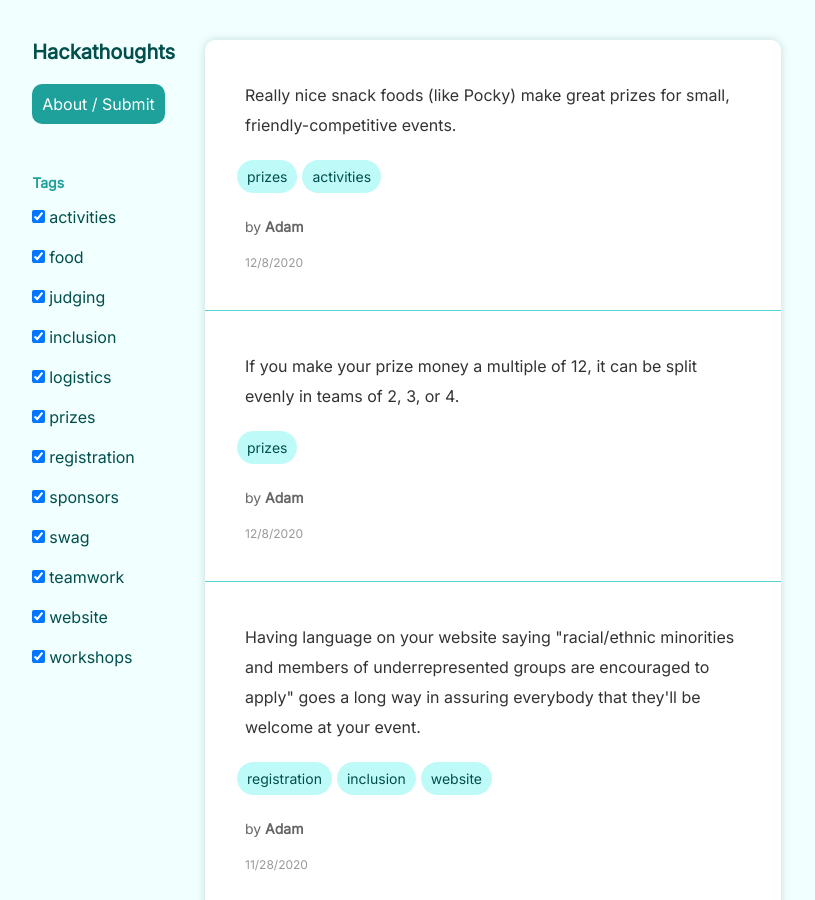
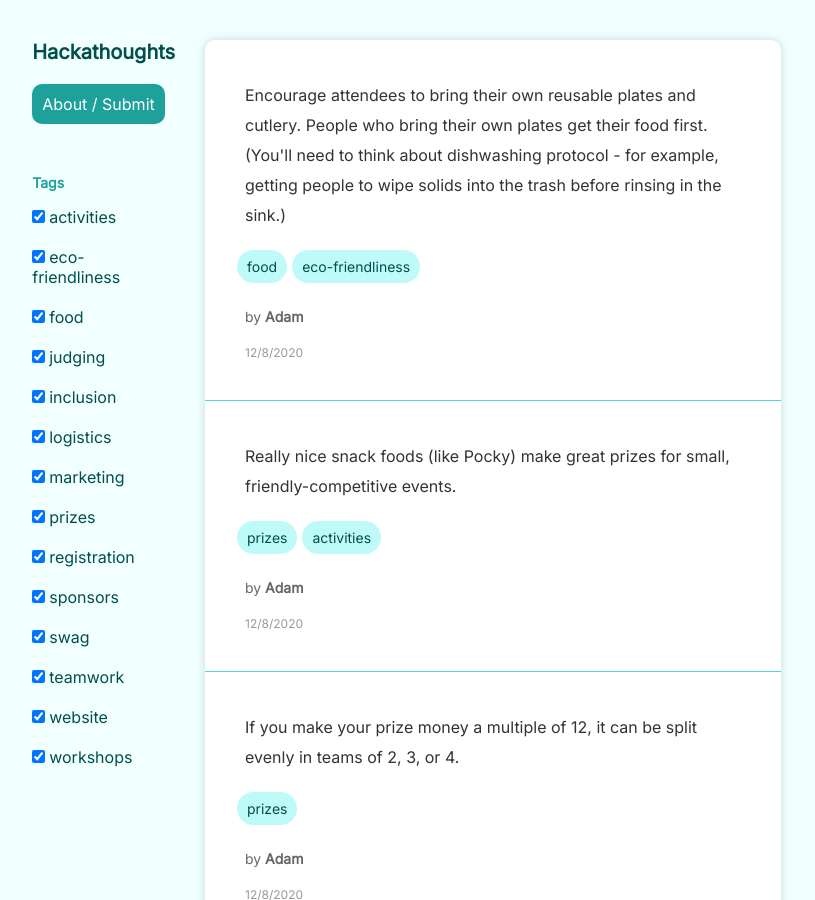
Before and after one commit to hackathoughts/hackathoughts.github.io, a Jekyll site: the page built from index.html, in a window 1280 px wide and 900 px high. Shown: the whole window, without its empty margins (243-1058 px from the left). Built offline with Jekyll 4.4.1, drawn with Linux system fonts in a browser that asks for light colours.

Commit message:
add more tips and tags

```diff
--- a/_data/tags.yaml
+++ b/_data/tags.yaml
@@ -1,8 +1,10 @@
 - activities
+- eco-friendliness
 - food
 - judging
 - inclusion
 - logistics
+- marketing
 - prizes
 - registration
 - sponsors
--- a/_data/tips/theycallmezeal.yaml
+++ b/_data/tips/theycallmezeal.yaml
@@ -1,5 +1,10 @@
 author: Adam
 tips:
+- tip: Encourage attendees to bring their own reusable plates and cutlery. People who bring their own plates get their food first. (You'll need to think about dishwashing protocol - for example, getting people to wipe solids into the trash before rinsing in the sink.)
+  date: 2020-12-08
+  tags:
+  - food
+  - eco-friendliness
 - tip: Really nice snack foods (like Pocky) make great prizes for small, friendly-competitive events.
   date: 2020-12-08
   tags:
```
